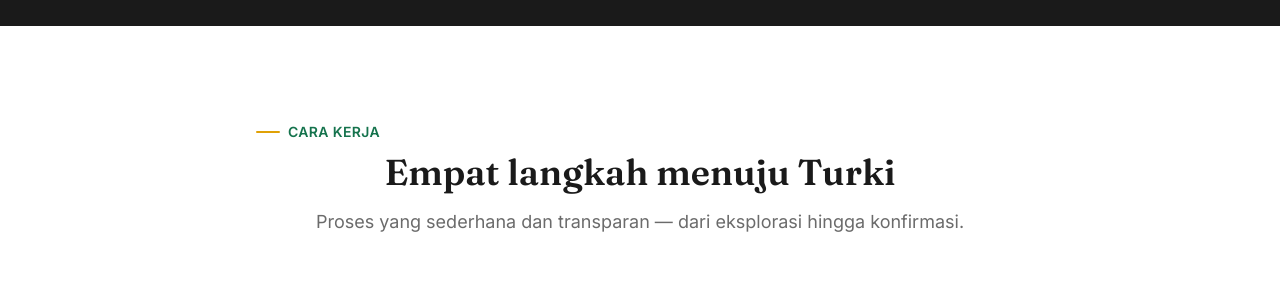
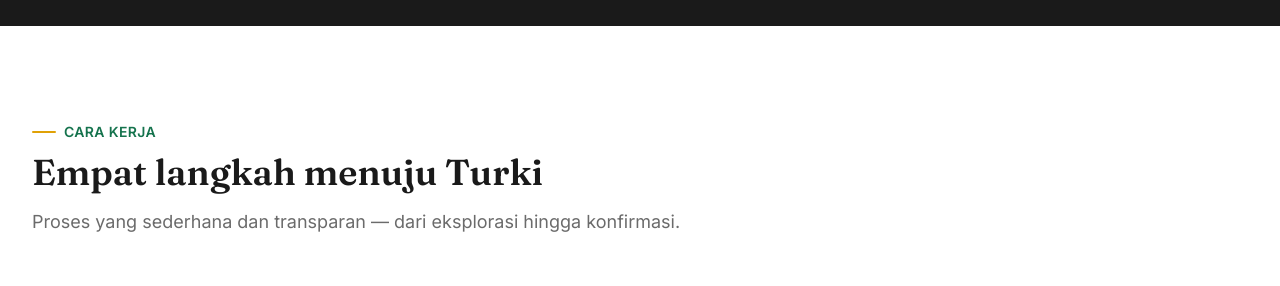
Before and after one commit to alfitranurr/valora-web, a Next.js app: page / in a window 1280 px wide. Shown: the part 5220-5506 px from the top of the page. Built offline with nearby package versions, Linux system fonts and the light colour scheme; no server answers.

Commit message:
fix: align HowItWorks header to left (consistent with other sections)

```diff
--- a/src/components/home/HowItWorks.tsx
+++ b/src/components/home/HowItWorks.tsx
@@ -38,7 +38,6 @@ export function HowItWorks() {
             eyebrow="Cara Kerja"
             title="Empat langkah menuju Turki"
             description="Proses yang sederhana dan transparan — dari eksplorasi hingga konfirmasi."
-            align="center"
             className="mb-12"
           />
         </RevealOnScroll>
```
